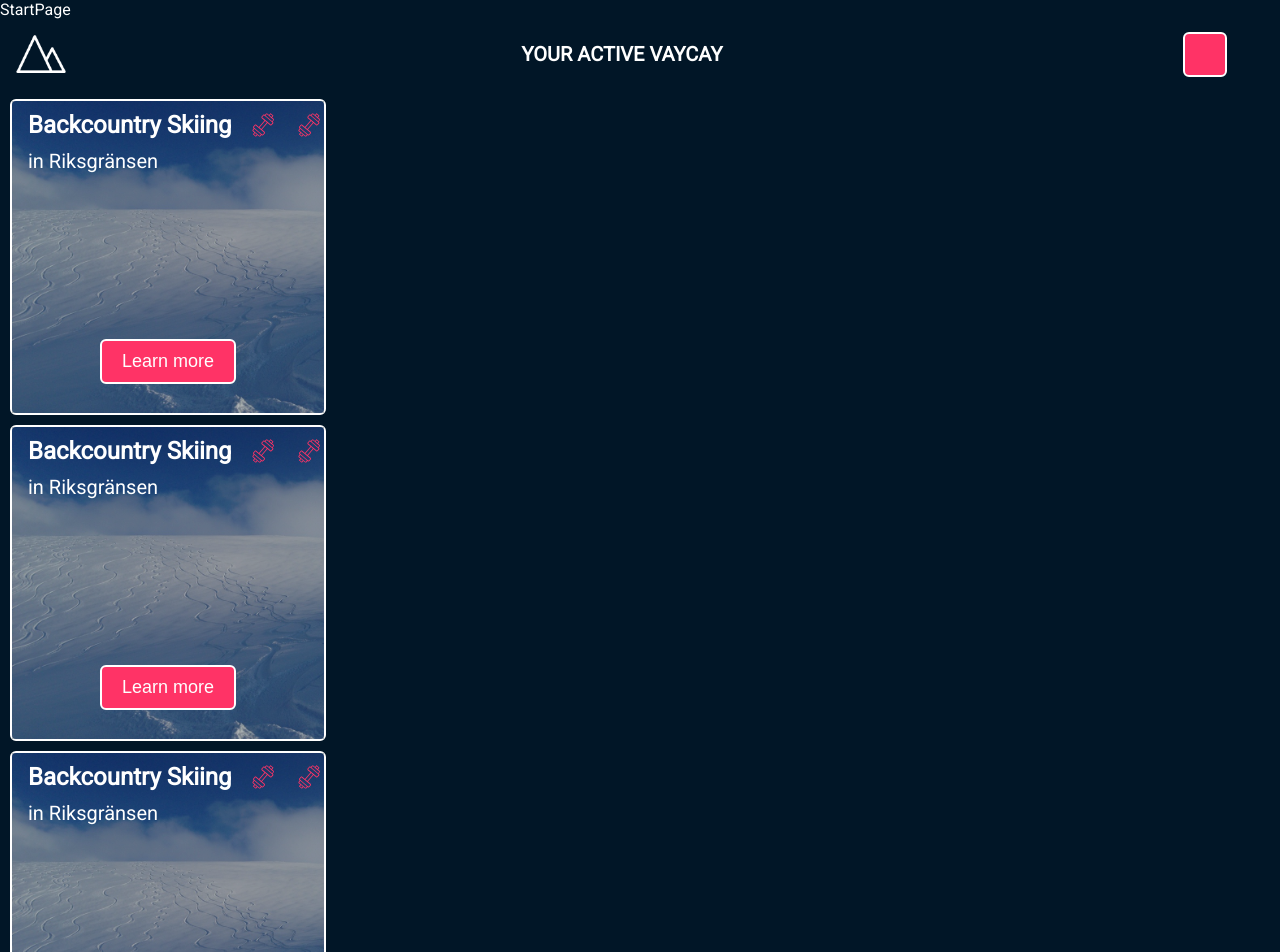
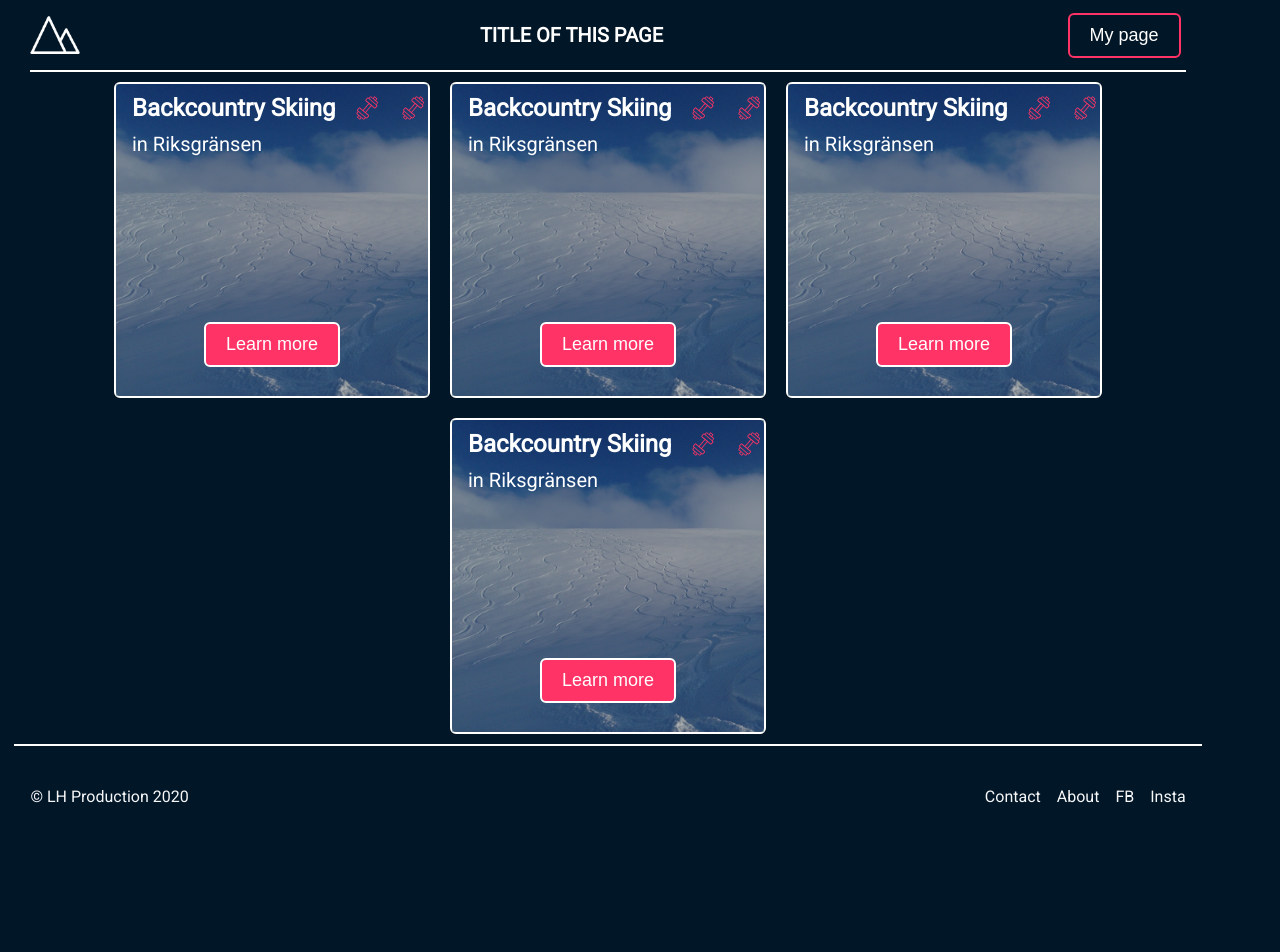
Before and after one commit to lisahammarstrand/final-project-frontend, a React (Create React App) app: page / in a window 1280 px wide. Shown: the top 952 px of the page. After the commit the page ends 846 px from the top, so only its background shows below. Built offline with nearby package versions, Linux system fonts and the light colour scheme.

Commit message:
Added styling to startpage, added header and footer

```diff
--- a/src/components/Footer.js
+++ b/src/components/Footer.js
@@ -0,0 +1,32 @@
+import React from 'react'
+import styled from 'styled-components'
+
+const FooterContainer = styled.footer`
+  height: 100px;
+  width: 95%;
+  display: flex;
+  align-items: center;
+  justify-content: space-between;
+  color:  #f6f7f8;
+  padding: 0 16px;
+  border-top: 2px solid white;
+`
+const FooterLink = styled.a`
+  text-decoration: none;
+  color: #f6f7f8;
+  margin-left: 16px;
+`
+
+export const Footer = () => {
+  return (
+    <FooterContainer>
+      <p>&copy; LH Production 2020</p>
+      <div>
+        <FooterLink href="contact">Contact</FooterLink>
+        <FooterLink href="about">About</FooterLink>
+        <FooterLink href="facebook">FB</FooterLink>
+        <FooterLink href="instagram">Insta</FooterLink>
+      </div>
+    </FooterContainer>
+  )
+}
--- a/src/components/Header.js
+++ b/src/components/Header.js
@@ -1,6 +1,6 @@
 import React from 'react'
 import styled from 'styled-components'
-import { Button } from 'lib/Buttons'
+import { OutlinedButton } from 'lib/Buttons'
 
 const HeaderContainer = styled.header`
   position: relative;
@@ -12,6 +12,7 @@ const HeaderContainer = styled.header`
   align-items: center;
   margin-right: 16px;
   margin-left: 16px;
+  border-bottom: 2px solid white;
 `
 const HeaderTitle = styled.h1`
   font-size: 20px;
@@ -42,8 +43,8 @@ export const Header = ({ title }) => {
   return (
     <HeaderContainer>
       <HeaderImage src="logo_mountains.png" alt="logo_mountains" />
-      <HeaderTitle>YOUR ACTIVE VAYCAY</HeaderTitle>
-      <SignUpButton title="Sign up" />
+      <HeaderTitle>TITLE OF THIS PAGE</HeaderTitle>
+      <OutlinedButton title="My page" />
     </HeaderContainer>
   )
 }
--- a/src/components/PackageCard.js
+++ b/src/components/PackageCard.js
@@ -56,6 +56,11 @@ const CardOverlay = styled.div`
     visibility: visible;
   } */
   `
+const PackageCardButton = styled(Button)`
+  position absolute;
+  bottom: 24px;
+  align-self: center;
+`
 export const PackageCard = ({ title, subtitle }) => {
   return (
     <CardContainer>
@@ -66,7 +71,7 @@ export const PackageCard = ({ title, subtitle }) => {
           <DumbbellIcon src="dumbbell.svg" alt="dumbbell" />
         </CardHeader>
         <PackageSubTitle>{subtitle}</PackageSubTitle>
-        <Button title="Learn more" />
+        <PackageCardButton title="Learn more" />
       </CardOverlay>
     </CardContainer>
   )
--- a/src/lib/Buttons.js
+++ b/src/lib/Buttons.js
@@ -12,9 +12,9 @@ const StyledButton = styled.button`
   padding: 10px 20px;
   margin: 5px;
   cursor: pointer;
-  position: absolute;
+ /*  position: absolute;
   bottom: 24px;
-  align-self: center;
+  align-self: center; */
 
   &:hover {
     background: transparent;
--- a/src/pages/StartPage.js
+++ b/src/pages/StartPage.js
@@ -1,16 +1,44 @@
 import React from 'react'
+import styled from 'styled-components'
 import { PackageCard } from 'components/PackageCard'
 import { Header } from 'components/Header'
+import { Footer } from 'components/Footer'
 
+const StartPageWrapper = styled.main`
+display: flex;
+flex-direction: column;
+justify-content: center;
+align-items: center;
+width: 95%;
+height: auto;
+`
+const PackageCardContainer = styled.section`
+  display: flex;
+  flex-direction: column;
+  justify-content: center;
+  align-items: center;
+  width: 95%;
+  height: auto;
+
+  @media (min-width: 650px) {
+    flex-direction: row;
+    flex-wrap: wrap;
+  }
+`
 export const StartPage = () => {
   return (
+    /*  <div>StartPage</div> */
+    <StartPageWrapper>
       <>
-      <div>StartPage</div>
         <Header />
+        <PackageCardContainer>
           <PackageCard title="Backcountry Skiing" subtitle="in Riksgränsen" />
           <PackageCard title="Backcountry Skiing" subtitle="in Riksgränsen" />
           <PackageCard title="Backcountry Skiing" subtitle="in Riksgränsen" />
           <PackageCard title="Backcountry Skiing" subtitle="in Riksgränsen" />
+        </PackageCardContainer>
+        <Footer />
       </>
+    </StartPageWrapper >
   )
 }
```
Lines whose indentation alone changed are shown as unchanged.
